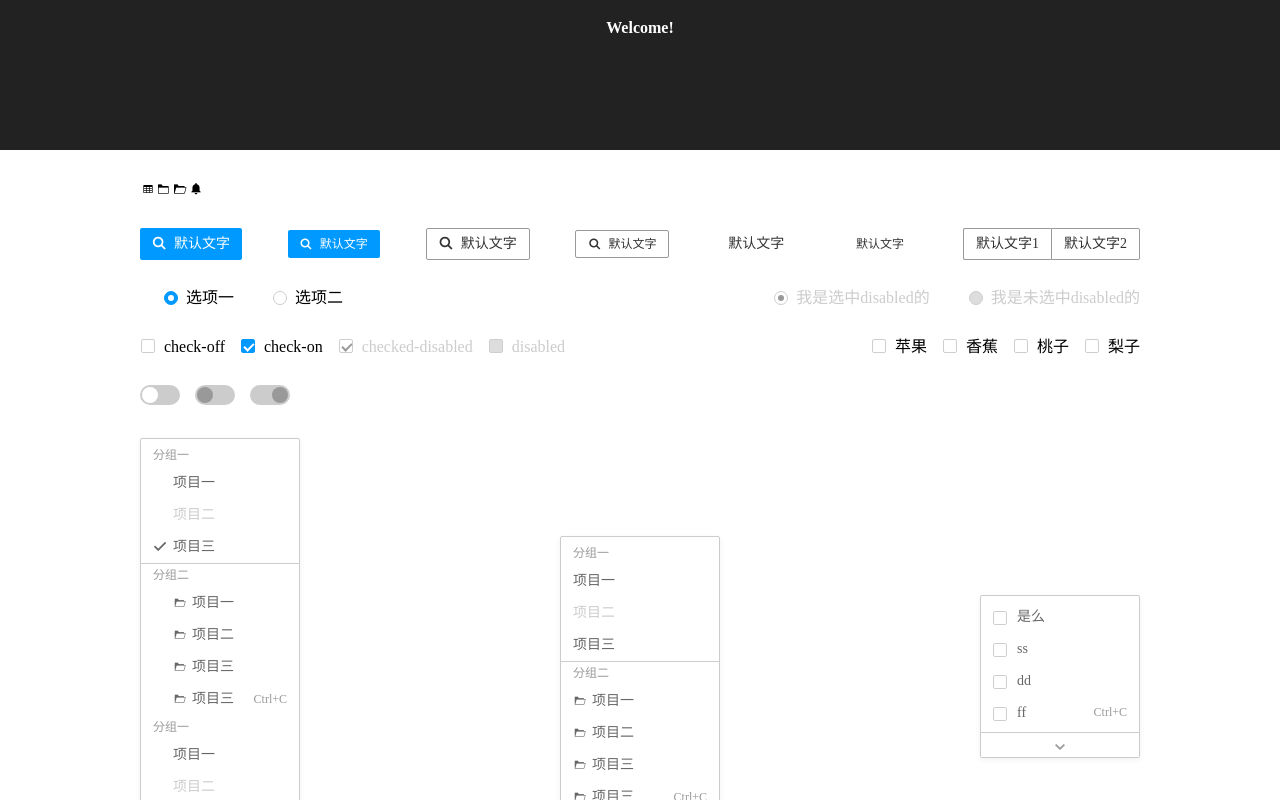
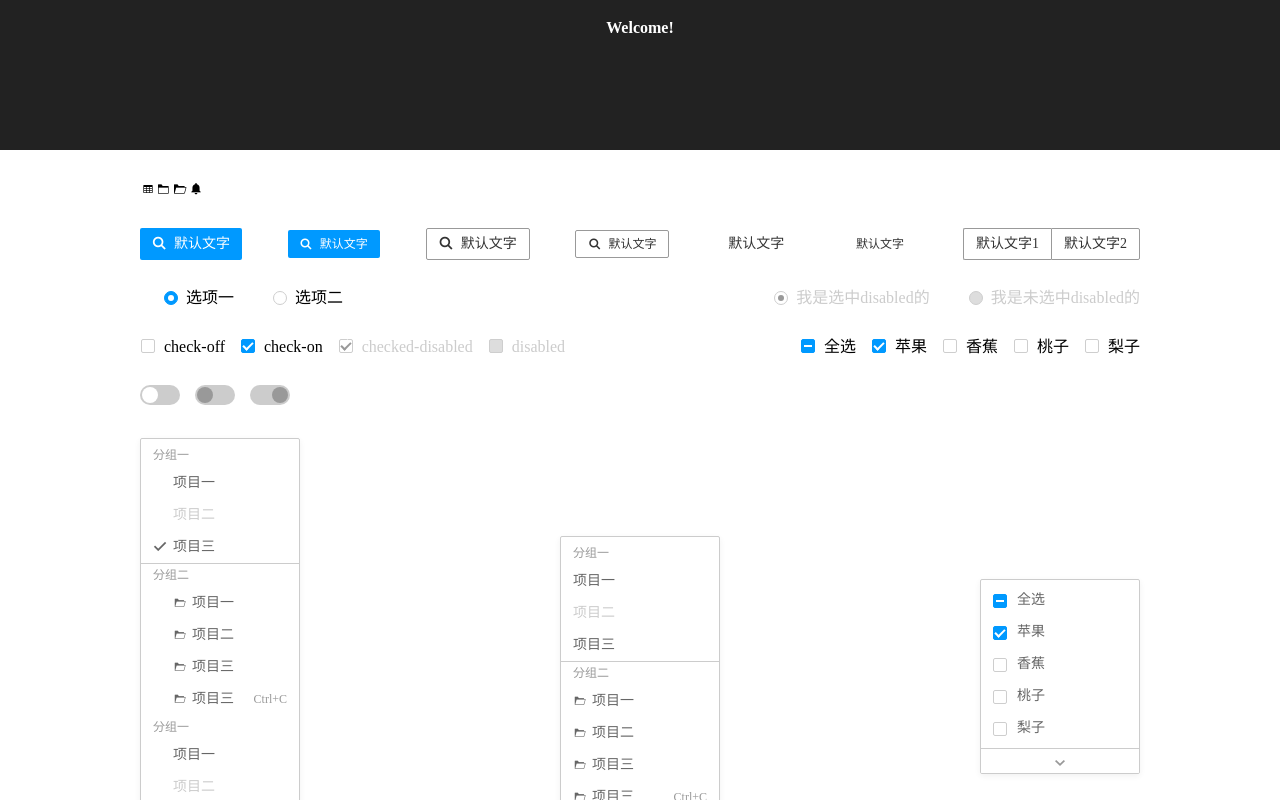
Before and after one commit to Mammut-FE/bdms-ui, a React (Create React App) app: page / in a window 1280 px wide. Shown: the top 800 px of the page. Built offline with nearby package versions, Linux system fonts and the light colour scheme.

Commit message:
checkbox整改

```diff
--- a/src/App.js
+++ b/src/App.js
@@ -2,7 +2,7 @@
  * @Author: jessica(hzgujing@corp.netease.com)
  * @Date: 2017-10-18 14:18:29
  * @Last Modified by: jessica(hzgujing@corp.netease.com)
- * @Last Modified time: 2018-01-12 16:48:49
+ * @Last Modified time: 2018-01-15 16:21:12
  */
 import React, { Component } from 'react';
 import './App.css';
@@ -79,7 +79,7 @@ class App extends Component {
   }
 
   render() {
-    const checkGroupData = [{value: '苹果', checked: false}, {value: '香蕉', checked: false}, {value: '桃子', checked: false}, {value: '梨子', checked: false}]
+    const checkGroupData = [{value: '苹果', checked: true}, {value: '香蕉', checked: false}, {value: '桃子', checked: false}, {value: '梨子', checked: false}]
 
 
     return (
@@ -242,18 +242,8 @@ class App extends Component {
           </div>
           <div className="item">
             <Menu className="f-ib" onCheck={this.onItemCheck.bind(this)}withCheck>
-              <Menu.Item command="aa">
-                <CheckBox value='是么'></CheckBox>
-              </Menu.Item>
-              <Menu.Item command="ss">
-                <CheckBox value='ss'></CheckBox>
-              </Menu.Item>
-              <Menu.Item command="dd">
-                <CheckBox value='dd'></CheckBox>
-              </Menu.Item>
-              <Menu.Item command="ee" subDesc="Ctrl+C">
-                <CheckBox value='ff'></CheckBox>
-              </Menu.Item>
+              <CheckBox.Group onChange={this.onCheckboxGroupChange} data={checkGroupData}>
+              </CheckBox.Group>
             </Menu>
           </div>
         </div>
--- a/src/components/checkbox/Checkbox.js
+++ b/src/components/checkbox/Checkbox.js
@@ -1,5 +1,6 @@
-import React, { Component } from 'react';
-import PropTypes from 'prop-types';
+import React, { Component } from 'react'
+import PropTypes from 'prop-types'
+import classNames from 'classnames'
 import './checkbox.css'
 import '../../style/index.css'
 
@@ -22,6 +23,12 @@ export default class Checkbox extends Component {
         })
     }
 
+    componentWillReceiveProps(props) {
+        this.setState({
+            checked: props.checked
+        })
+    }
+
     onChange = (e) => {
         const checked = e.target.checked;
         const { onChange, handleCheck } = this.props;
@@ -37,12 +44,20 @@ export default class Checkbox extends Component {
     }
 
     render() {
-        const {children, value, disabled, className} = this.props
+        const {children, value, disabled, className, isIndeterminate} = this.props
         const {checked} = this.state
 
+        const lableClass = classNames('u-label', className)
+        const inputClass = classNames('u-checkbox-input', {
+            'checked': checked,
+            'disabled-on': disabled && checked,
+            'disabled-off': disabled && !checked,
+            'indeterminate': isIndeterminate
+        })
+
         return (
-            <label className={`u-label ${className ? className : ''}`}>
-                <span className={`u-checkbox-input ${checked ? 'checked' : ''} ${disabled && checked ? 'disabled-on' : ''} ${disabled && !checked ? 'disabled-off' : ''}`}>
+            <label className={lableClass}>
+                <span className={inputClass}>
                     <span className="u-checkbox-inner"></span>
                     <input
                     type="checkbox"
@@ -61,4 +76,5 @@ Checkbox.propTypes = {
     value: PropTypes.string,
     checked: PropTypes.bool,
     disabled: PropTypes.bool,
+    isIndeterminate: PropTypes.bool
 }
--- a/src/components/checkbox/CheckboxGroup.js
+++ b/src/components/checkbox/CheckboxGroup.js
@@ -1,5 +1,6 @@
-import React, { Component } from 'react';
-import PropTypes from 'prop-types';
+import React, { Component } from 'react'
+import PropTypes, { func } from 'prop-types'
+import classNames from 'classnames'
 import './checkbox.css'
 import '../../style/index.css'
 import Checkbox from './Checkbox'
@@ -8,12 +9,62 @@ export default class CheckboxGroup extends Component {
     constructor(props) {
         super(props)
         this.state = {
-            checkLists: this.getCheckLists(props)
+            checkLists: this.getCheckLists(props),
+            isIndeterminate: false,
+            checkAll: false
+        }
+        this.changeAll = this.changeAll.bind(this)
+    }
+
+    componentDidMount() {
+        this.updateIsIndeterminate()
+    }
+
+    updateIsIndeterminate() {
+        const {checkLists, isIndeterminate} = this.state;
+        let checkedNum = 0
+        const checkLen = checkLists.length
+        checkLists.forEach((item) => {
+            if (item.checked) {
+                checkedNum++
+            }
+        })
+
+        if (checkedNum > 0 && checkedNum < checkLen) {
+            this.setState({
+                isIndeterminate: true,
+                checkAll: false
+            })
+        } else if (checkedNum === checkLen) {
+            this.setState({
+                isIndeterminate: false,
+                checkAll: true
+            })
+        } else {
+            this.setState({
+                isIndeterminate: false,
+                checkAll: false
+            })
         }
     }
 
     getCheckLists(props) {
         return props.data;
+    }
+
+    changeAll(value, checked) {
+        console.log(value, checked)
+        const { checkLists } = this.state;
+        this.setState({
+            isIndeterminate: false,
+            checkAll: checked
+        })
+        checkLists.forEach(function(item) {
+            item.checked = checked
+        })
+        this.setState({
+            checkLists: checkLists
+        })
     }
 
     onChange = (value, checked) => {
@@ -26,6 +77,7 @@ export default class CheckboxGroup extends Component {
         this.setState({
             checkLists: checkLists
         })
+        this.updateIsIndeterminate()
 
         if (this.props.onChange) {
             this.props.onChange(checkLists)
@@ -45,10 +97,14 @@ export default class CheckboxGroup extends Component {
     }
 
     render() {
-        const {checkLists} = this.state;
-        const {className} = this.props;
+        const {checkLists, isIndeterminate, checkAll} = this.state;
+        const {className, indeterminate} = this.props;
+
         return (
-            <div className={`checbox-group ${className}`}>
+            <div className={`checbox-group ${className ? className : ''}`}>
+                {
+                    indeterminate && (<Checkbox isIndeterminate={isIndeterminate} checked={checkAll} value="全选" onChange={this.changeAll}></Checkbox>)
+                }
                 {
                     checkLists.map((item, index) =>
                         <Checkbox checked={item.checked} value={item.value} disabled={item.disabled} key={index} onChange={this.onChange}></Checkbox>)
@@ -63,5 +119,10 @@ export default class CheckboxGroup extends Component {
  */
 
 CheckboxGroup.propTypes = {
-    data: PropTypes.array
+    data: PropTypes.array,
+    indeterminate: PropTypes.bool
 }
+
+CheckboxGroup.defaultProps = {
+    indeterminate: true
+}
--- a/src/components/checkbox/checkbox.css
+++ b/src/components/checkbox/checkbox.css
@@ -24,6 +24,24 @@
       border-color: #09f; }
       .u-label .u-checkbox-input.checked:hover .u-checkbox-inner:after {
         transform: rotate(45deg) scaleY(1); }
+    .u-label .u-checkbox-input.indeterminate .u-checkbox-inner {
+      background: #09f;
+      border-color: #09f; }
+      .u-label .u-checkbox-input.indeterminate .u-checkbox-inner:after {
+        content: '';
+        width: 8px;
+        height: 0;
+        border: 2px solid #fff;
+        border-left: 0;
+        border-top: 0;
+        border-right: 0;
+        background: #09f;
+        position: absolute;
+        left: 2px;
+        top: 50%;
+        margin-top: -1px;
+        cursor: pointer;
+        transform: none; }
     .u-label .u-checkbox-input.disabled-on {
       cursor: not-allowed; }
       .u-label .u-checkbox-input.disabled-on .u-checkbox-inner {
@@ -83,8 +101,8 @@
         border-top: 0;
         background: #09f;
         position: absolute;
-        left: 4px;
-        top: 1px;
+        left: 3px;
+        top: 0px;
         transform: rotate(45deg) scaleY(0);
         transition: transform 0.15s cubic-bezier(0.71, -0.46, 0.88, 0.6);
         transform-origin: center;
--- a/src/components/checkbox/checkbox.scss
+++ b/src/components/checkbox/checkbox.scss
@@ -33,6 +33,28 @@
                     &:after {
                         transform: rotate(45deg) scaleY(1);
                     }
+                }
+            }
+        }
+        &.indeterminate {
+            .u-checkbox-inner {
+                background: $base-color;
+                border-color: $base-color;
+                &:after {
+                    content: '';
+                    width: 8px;
+                    height: 0;
+                    border: 2px solid #fff;
+                    border-left: 0;
+                    border-top: 0;
+                    border-right: 0;
+                    background: $base-color;
+                    position: absolute;
+                    left: 2px;
+                    top: 50%;
+                    margin-top: -1px;
+                    cursor: pointer;
+                    transform: none;
                 }
             }
         }
@@ -112,8 +134,8 @@
                 border-top: 0;
                 background: $base-color;
                 position: absolute;
-                left: 4px;
-                top: 1px;
+                left: 3px;
+                top: 0px;
                 transform: rotate(45deg) scaleY(0);
                 transition: transform .15s cubic-bezier(.71,-.46,.88,.6);
                 transform-origin: center;
--- a/src/components/menu/Menu.js
+++ b/src/components/menu/Menu.js
@@ -2,7 +2,7 @@
  * @Author: jessica(hzgujing@corp.netease.com)
  * @Date: 2018-01-05 16:12:23
  * @Last Modified by: jessica(hzgujing@corp.netease.com)
- * @Last Modified time: 2018-01-12 10:07:05
+ * @Last Modified time: 2018-01-12 17:49:05
  */
 import React, { Component} from 'react'
 import ReactDOM from 'react-dom';
@@ -141,13 +141,27 @@ export default class Menu extends Component {
 
     render() {
         const {className, children, style} = this.props
-        const {overflowBottom, overflowTop, scrollTop} = this.state
+        const {overflowBottom, overflowTop, scrollTop, selected} = this.state
 
 
         const menuClass = classNames('u-menu', className, {
             'pdb-change': overflowBottom,
             'pdt-change': overflowTop
         })
+
+        const childrenWithProps = React.Children.map(this.props.children, (child, index) => {
+            if (!child) {
+              return null;
+            }
+
+            return React.cloneElement(
+              child,
+              Object.assign({}, child.props, {
+                selected: selected
+              })
+            );
+          });
+
 
         return (
             <div className={menuClass} style={style}>
@@ -159,7 +173,7 @@ export default class Menu extends Component {
                     )
                 }
                 <MenuContent scrollTop={scrollTop} ref={this.getMenuContent.bind(this)}>
-                    {children}
+                    {childrenWithProps}
                 </MenuContent>
                 {
                     overflowBottom && (
--- a/src/components/menu/MenuContent.js
+++ b/src/components/menu/MenuContent.js
@@ -78,5 +78,5 @@ export default class MenuContent extends MixinComponent {
 
 MenuContent.propTypes = {
     className: PropTypes.string,
-    children: PropTypes.array,
+    children: PropTypes.oneOfType([PropTypes.array, PropTypes.node]),
 }
--- a/src/components/menu/MenuItem.js
+++ b/src/components/menu/MenuItem.js
@@ -2,7 +2,7 @@
  * @Author: jessica(hzgujing@corp.netease.com)
  * @Date: 2018-01-05 16:11:56
  * @Last Modified by: jessica(hzgujing@corp.netease.com)
- * @Last Modified time: 2018-01-12 16:54:35
+ * @Last Modified time: 2018-01-12 17:39:38
  */
 import React from 'react'
 import PropTypes from 'prop-types'
--- a/src/components/menu/menu.css
+++ b/src/components/menu/menu.css
@@ -16,6 +16,18 @@
     padding: 4px 0;
     overflow-y: auto;
     transition: all .3s ease-in-out; }
+    .u-menu .content .checbox-group .u-label {
+      display: inline-block;
+      width: 100%;
+      margin-left: 0;
+      height: 32px;
+      line-height: 32px;
+      text-align: left;
+      padding-left: 36px;
+      color: #666;
+      font-size: 14px; }
+      .u-menu .content .checbox-group .u-label .u-checkbox-input {
+        left: 12px; }
   .u-menu .handle-top {
     position: absolute;
     top: 0;
--- a/src/components/menu/menu.scss
+++ b/src/components/menu/menu.scss
@@ -20,6 +20,22 @@
         padding: 4px 0;
         overflow-y: auto;
         transition: all .3s ease-in-out;
+        .checbox-group {
+            .u-label {
+                display: inline-block;
+                width: 100%;
+                margin-left: 0;
+                height: 32px;
+                line-height: 32px;
+                text-align: left;
+                padding-left: 36px;
+                color: #666;
+                font-size: 14px;
+                .u-checkbox-input {
+                    left: 12px;
+                }
+            }
+        }
     }
     .handle-top {
         position: absolute;
```
